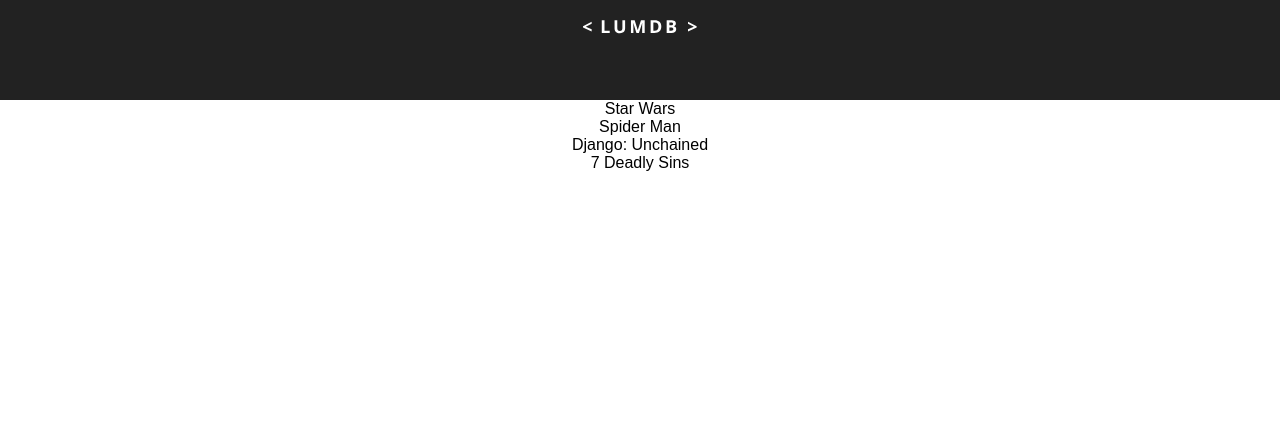
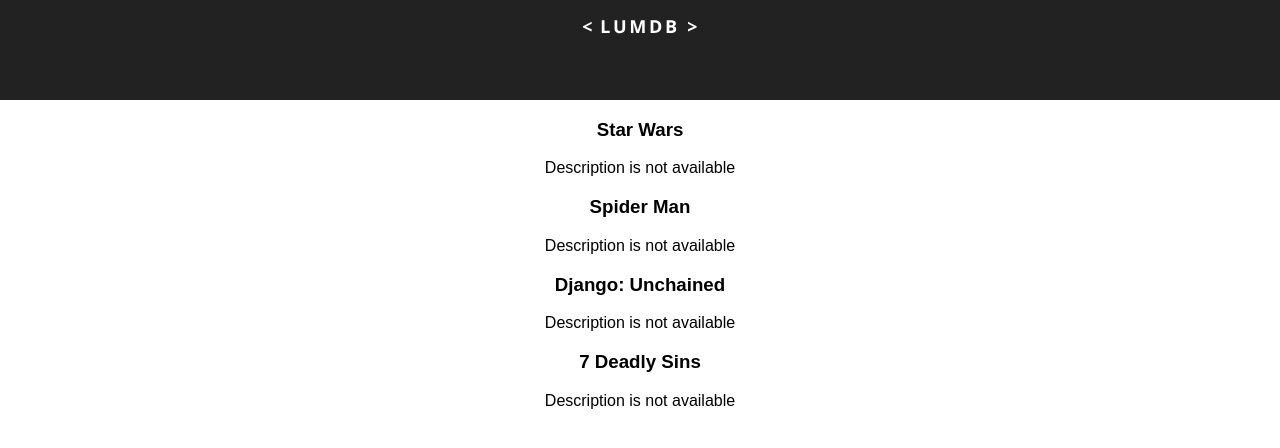
Before and after one commit to nathanbeier/lumdb-react, a React (Create React App) app: page / in a window 1280 px wide. Shown: the top 448 px of the page. Built offline with nearby package versions, Linux system fonts and the light colour scheme.

Commit message:
Init movie.js, npm prop-types, set default props, and static propTypes.

```diff
--- a/package.json
+++ b/package.json
@@ -3,6 +3,7 @@
   "version": "0.1.0",
   "private": true,
   "dependencies": {
+    "prop-types": "^15.6.0",
     "react": "^16.2.0",
     "react-dom": "^16.2.0",
     "react-scripts": "1.1.1"
--- a/src/movie.js
+++ b/src/movie.js
@@ -1,11 +1,24 @@
 import React, { Component } from 'react';
+import PropTypes from 'prop-types';
 
-export default class Movie extends Component{
+export default class Movie extends Component {
+    static propTypes = {
+        movie: PropTypes.shape({
+            title: PropTypes.string.isRequired,
+        }),
+        desc: PropTypes.string
+    }
+
+    static defaultProps = {
+        desc: "Description is not available"
+    }
+
     render() {
         return (
             <div>
-            {this.props.movie.title}
-          </div>
+                <h3>{this.props.movie.title}</h3>
+                <p>{this.props.desc}</p>
+            </div>
         )
     }
 }
```
